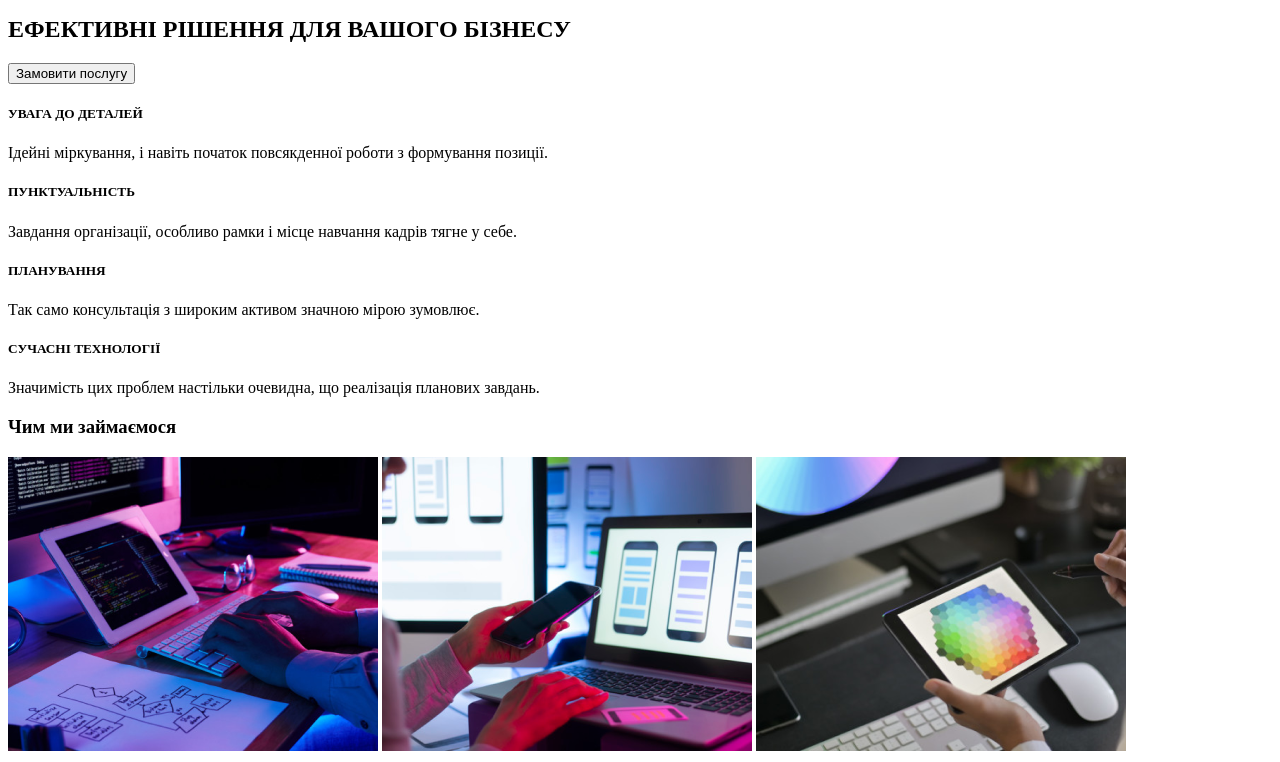
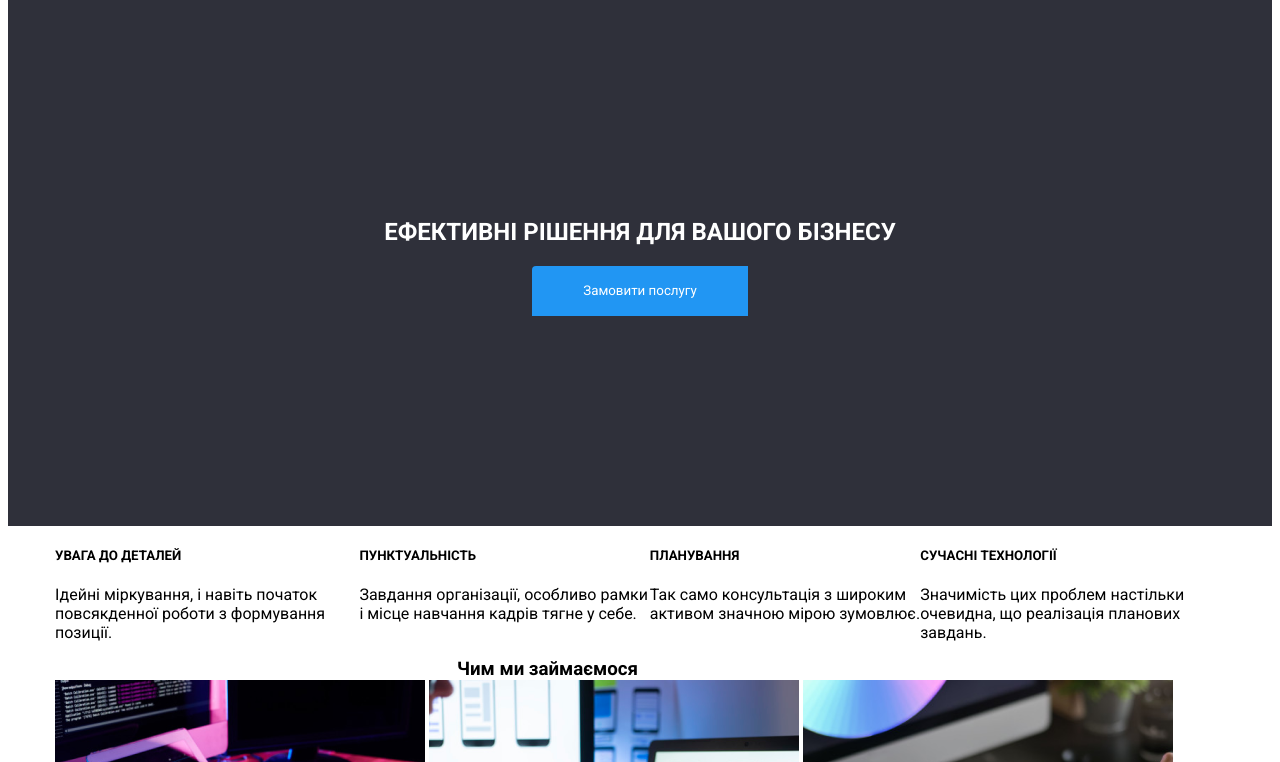
Before and after one commit to Romko222/WebStudio-withMargin0Auto-, a plain HTML site: page index.html in a window 1280 px wide. Shown: the part 72-834 px from the top of the page. Drawn offline with Linux system fonts and the light colour scheme; a web font is replaced by a local one.

Commit message:
Update index.html

```diff
--- a/index.html
+++ b/index.html
@@ -7,7 +7,7 @@
     <link rel="preconnect" href="https://fonts.googleapis.com">
     <link rel="preconnect" href="https://fonts.gstatic.com" crossorigin>
     <link href="https://fonts.googleapis.com/css2?family=Playfair+Display:ital,wght@0,400..900;1,400..900&family=Roboto:ital,wght@0,100;0,300;0,400;0,500;0,700;0,900;1,100;1,300;1,400;1,500;1,700;1,900&family=Ubuntu:ital,wght@0,300;0,400;0,500;0,700;1,300;1,400;1,500;1,700&display=swap" rel="stylesheet">
-    <link rel="stylesheet" href="./style21.css">
+    <link rel="stylesheet" href="./style.css">
 </head>
 <body>
     <header class="header-container">
```
